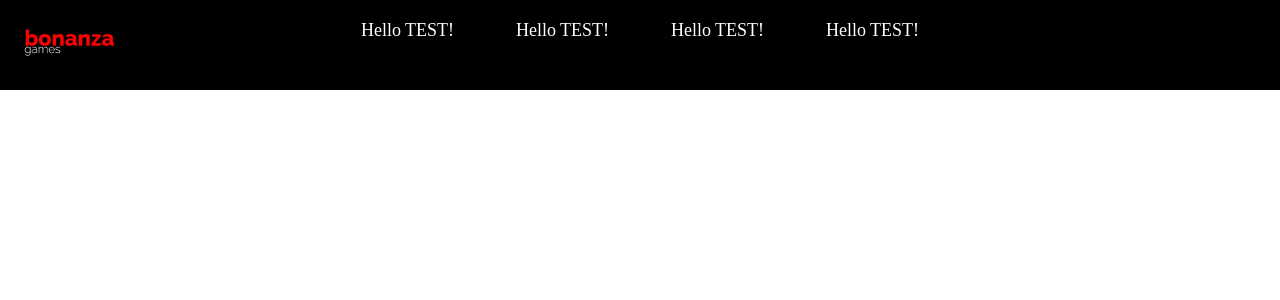
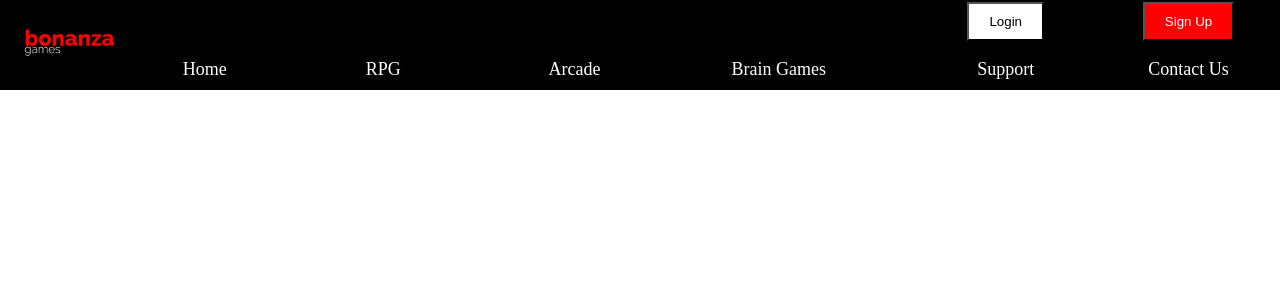
Before and after one commit to bryanleejh/gbd-project, a React app: page / in a window 1280 px wide. Shown: the top 300 px of the page. Built offline with nearby package versions, Linux system fonts and the light colour scheme.

Commit message:
Initial header bar code

```diff
--- a/src/components/HeaderBar/HeaderBar.scss
+++ b/src/components/HeaderBar/HeaderBar.scss
@@ -2,20 +2,63 @@
 
 .container {
   display: grid;
-  grid-template-columns: 2fr 1fr 1fr 1fr 1fr 2fr;
+  grid-template-columns: 1fr 1fr 1fr 1fr 1fr 2fr;
   background-color: rgb(0, 0, 0);
   box-sizing: border-box;
-  padding: 2rem;
   text-align: center;
+  align-items: end;
 
   &_text {
     color: white;
+    margin-bottom: 10px;
+    width: max-content;
+
+    &:hover {
+      border-bottom: 4px red solid;
+    }
   }
 }
 
 .logo {
   background-image: url(../../assets/logo.png);
   background-size: contain;
+  background-repeat: no-repeat;
   height: 50px;
   width: 100px;
+  margin: 20px;
 }
+
+.loginContainer {
+  display: grid;
+  grid-template-columns: 1fr 1fr;
+  color: white;
+}
+
+.loginButton {
+  background-color: white;
+  padding: 10px 20px;
+}
+
+.signupButton {
+  background-color: red;
+  color: white;
+  padding: 10px 20px;
+}
+
+.loginColumn {
+  display: grid;
+  grid-template-rows: 1fr 1fr;
+  grid-row-gap: 10px;
+  justify-items: center;
+  align-items: center;
+}
+
+.loginText {
+  color: white;
+  margin-bottom: 10px;
+  align-self: end;
+
+  &:hover {
+    border-bottom: 4px red solid;
+  }
+}
--- a/src/components/HeaderBar/HeaderBar.tsx
+++ b/src/components/HeaderBar/HeaderBar.tsx
@@ -2,7 +2,6 @@ import * as React from "react";
 import "./HeaderBar.scss";
 
 interface HeaderBarProps {
-  name: string;
 }
 
 export default class HeaderBar extends React.Component<HeaderBarProps> {
@@ -11,16 +10,26 @@ export default class HeaderBar extends React.Component<HeaderBarProps> {
       <div className="container">
         <div className="logo" />
         <div className="container_text">
-          Hello {this.props.name}!
+          Home
         </div>
         <div className="container_text">
-          Hello {this.props.name}!
+          RPG
         </div>
         <div className="container_text">
-          Hello {this.props.name}!
+          Arcade
         </div>
         <div className="container_text">
-          Hello {this.props.name}!
+          Brain Games
+        </div>
+        <div className="loginContainer">
+          <div className="loginColumn">
+            <button className="loginButton">Login</button>
+            <div className="loginText">Support</div>
+          </div>
+          <div className="loginColumn">
+            <button className="signupButton">Sign Up</button>
+            <div className="loginText">Contact Us</div>
+          </div>
         </div>
       </div>
     );
--- a/src/index.tsx
+++ b/src/index.tsx
@@ -7,7 +7,7 @@ import "./styles/global.scss";
 
 ReactDOM.render(
   <div>
-    <HeaderBar name="TEST" />
+    <HeaderBar />
   </div>,
   document.getElementById("app"),
 );
```
Also changed, not shown: 2 other files (tests, documents, lock files or other folders).
